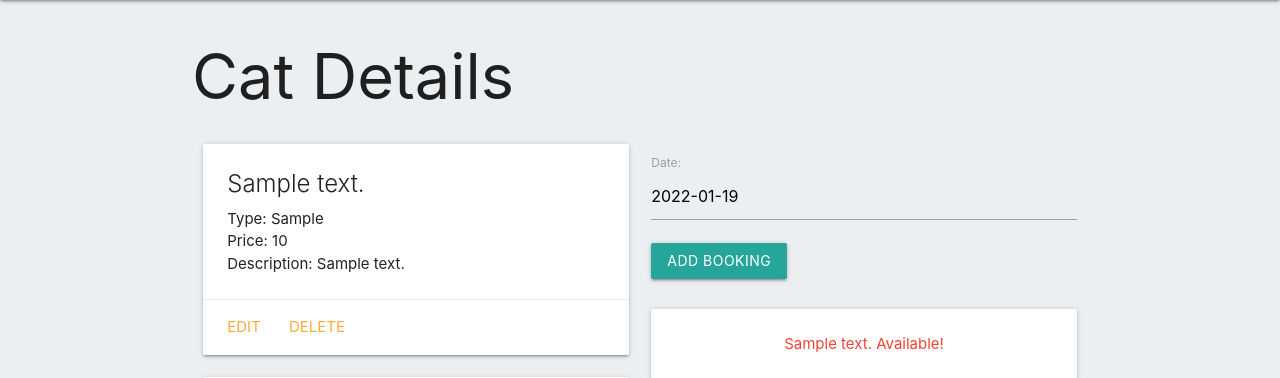
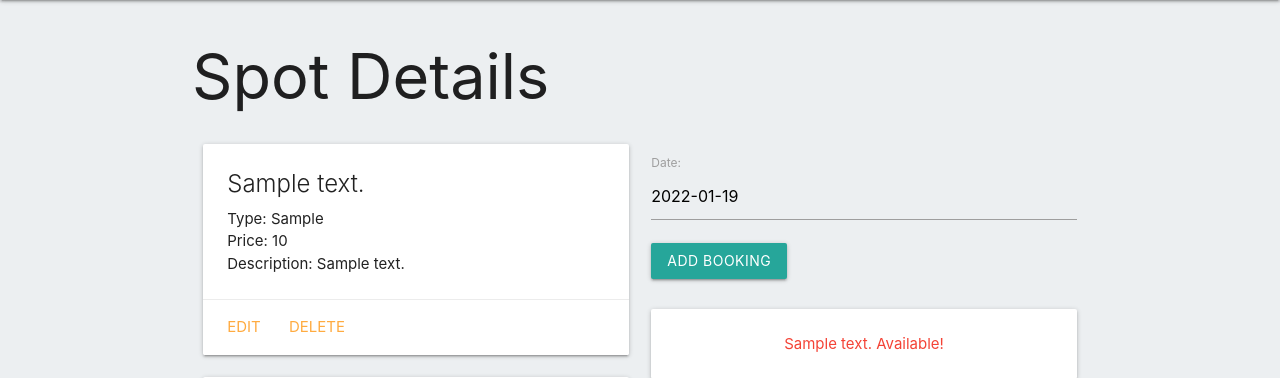
Before and after one commit to evmaloney/hotspot, a Django app: page /spots/1 in a window 1280 px wide. Shown: the part 64-442 px from the top of the page. Run offline with Django 4.2, Linux system fonts and the light colour scheme; a user stored in the database is signed in; tables that the repository leaves empty hold one stand-in row (values such as "Sample post"); grey boxes are pictures that could not be loaded.

Commit message:
updates views and detail page

```diff
--- a/main_app/templates/spots/detail.html
+++ b/main_app/templates/spots/detail.html
@@ -1,7 +1,7 @@
 {% extends 'base.html' %}
 {% block content %}
 
-<h1>Cat Details</h1>
+<h1>Spot Details</h1>
 
 <div class="row">
   <div class="col s6">
@@ -12,29 +12,35 @@
         <p>Price: {{ spot.price }}</p>
         <p>Description: {{ spot.description }} </p>
       </div>
+      {% if spot.user == request.user %}
       <div class="card-action">
         <a href="{% url 'spots_update' spot.id %}">Edit</a>
         <a href="{% url 'spots_delete' spot.id %}">Delete</a>
       </div>
+      {% endif %}
     </div>
       {% for photo in spot.photo_set.all %}
         <img class="responsive-img card-panel" src="{{photo.url}}">
       {% empty %}
         <div class="card-panel teal-text center-align">No Photos Uploaded</div>
       {% endfor %}
+    {% if spot.user == request.user %}
       <form action="{% url 'add_photo' spot.id %}" enctype="multipart/form-data" method="POST" class="card-panel">
         {% csrf_token %}
         <input type="file" name="photo-file">
         <br><br>
         <input type="submit" class="btn" value="Upload Photo">
       </form>
+    {% endif %}
     </div>
   <div class="col s6">
+    {% if spot.user == request.user %}
       <form method="POST" action="{% url 'add_booking' spot.id %}">
         {% csrf_token %}
         {{ booking_form.as_p }}
         <input type="submit" class="btn" value="Add Booking">
       </form>
+    {% endif %}
     <br>
     {% if spot.booked_for_today %}
     <div class="card-panel teal-text center-align">{{spot.address}} Has been booked for today</div>
--- a/main_app/views.py
+++ b/main_app/views.py
@@ -27,20 +27,18 @@ def spots_index(request):
 
 @login_required
 def spots_detail(request, spot_id):
-  if request.user.spot_set.filter(id=spot_id).exists():
-    spot = Spot.objects.get(id=spot_id)
-    features_spot_doesnt_have = Feature.objects.exclude(id__in = spot.features.all().values_list('id'))
-    # instantiate BookingForm to be rendered in the template
-    booking_form = BookingForm()
-    return render(request, 'spots/detail.html', {
-      'spot': spot, 'booking_form': booking_form,
-      'features': features_spot_doesnt_have
-    })
-  else:
-    return redirect('index')
+  spot = Spot.objects.get(id=spot_id)
+  features_spot_doesnt_have = Feature.objects.exclude(id__in = spot.features.all().values_list('id'))
+  # instantiate BookingForm to be rendered in the template
+  booking_form = BookingForm()
+  return render(request, 'spots/detail.html', {
+    'spot': spot, 'booking_form': booking_form,
+    'features': features_spot_doesnt_have
+  })
 
 @login_required
 def add_booking(request, spot_id):
+  spot = Spot.objects.get(id=spot_id)
   # create a ModelForm instance using the data in request.POST
   form = BookingForm(request.POST)
   # Validate the form!
@@ -48,7 +46,8 @@ def add_booking(request, spot_id):
     # don't save the form to th db until it has the cat_id assigned to it
     new_booking = form.save(commit=False)
     new_booking.spot_id = spot_id
-    if (Booking.objects.filter(date=new_booking.date).exists() == False):
+    if (Booking.objects.filter(spot_id=spot_id).filter(date=new_booking.date).exists() == False) and (spot.user == request.user):
+      print(request.user)
       new_booking.save()
   return redirect('detail', spot_id=spot_id)
 
```
Lines whose indentation alone changed are shown as unchanged.
